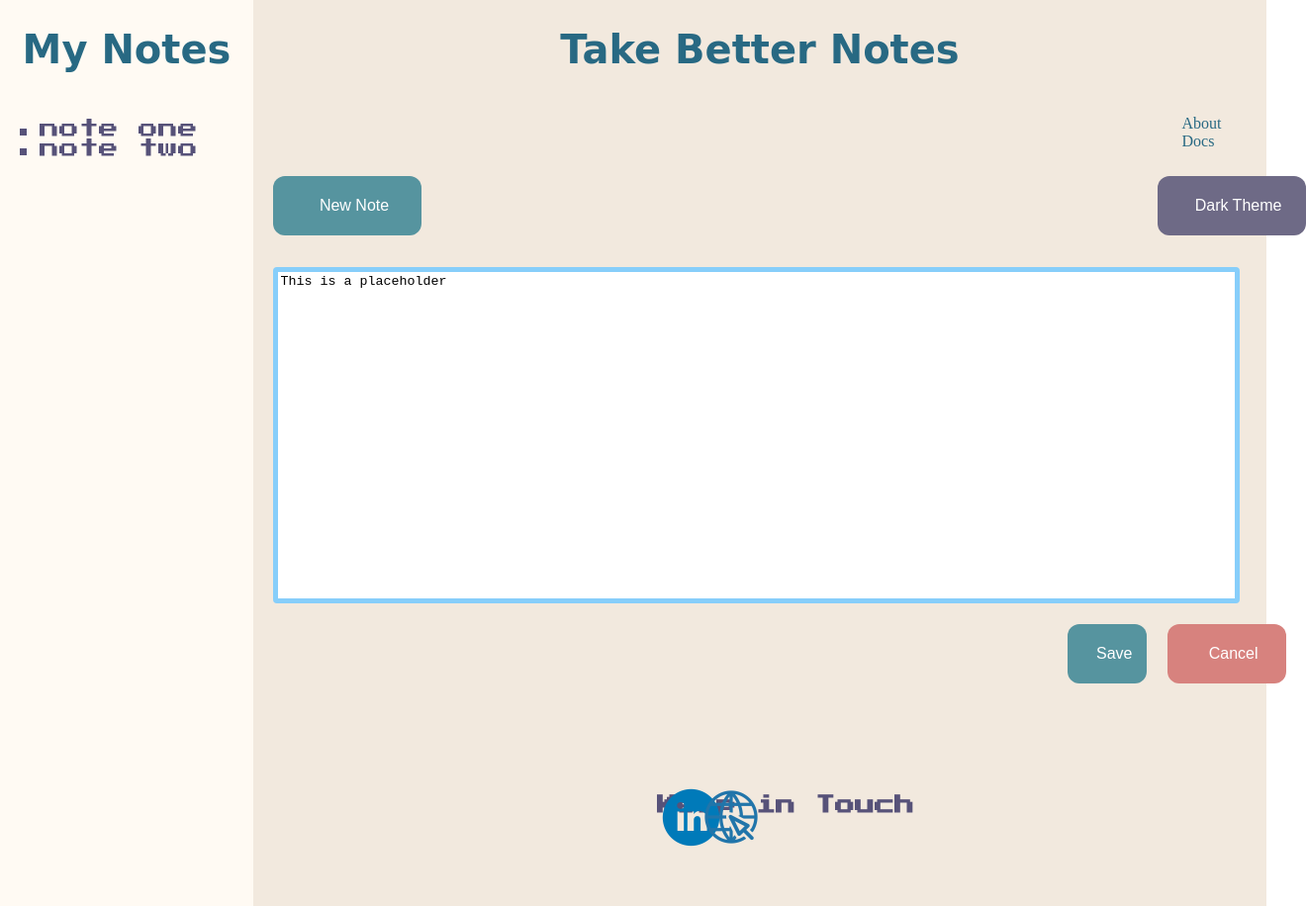
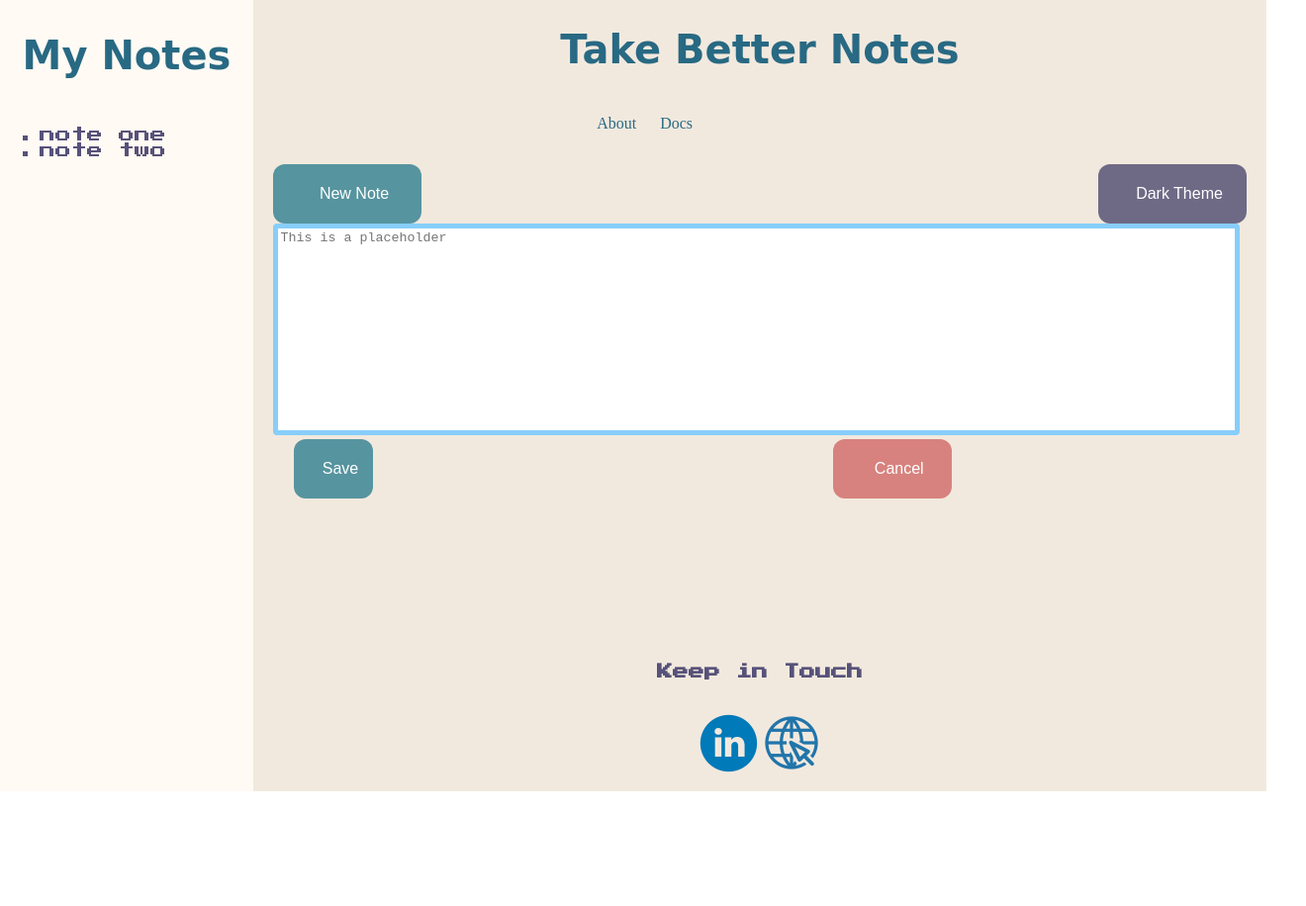
Before and after one commit to 3LilyFarmer/1620_Assignment02, a plain HTML site: page index.html in a window 1280 px wide. Shown: the whole page at 99% size, 1320 px wide, since content can reach past the window. After the commit the page ends 800 px from the top, so only its background shows below. Drawn offline with Linux system fonts and the light colour scheme; a web font is replaced by a local one.

Commit message:
add empty script foler and file, fix some convention issues, causes more formatting problems

```diff
--- a/css/stylesheet.css
+++ b/css/stylesheet.css
@@ -9,15 +9,17 @@ body{
     flex-direction: column;
 }
 
-.listing{
+.L0_listing{
     background-color: #fffaf3;
 }
+.L0_notepage, .L0_footer{
+    background-color: #f2e9de;
+}
+
 .noteL{
     list-style-type: square;
 }
-.notepage{
-    background-color: #f2e9de;
-}
+
 .navbar{
     order: 2;
     display: flex;
@@ -28,6 +30,13 @@ body{
     display: inline-block;
     padding-right: 20px;
     list-style-type: none;
+}
+
+.title_style{
+    font-size: 6vw;
+    font-family: 'Bungee Outline', cursive;
+    color: #286983;
+    text-align: center;
 }
 .button{
     border: none;
@@ -68,12 +77,6 @@ body{
     background-color: #d7827e;
 }
 
-.titleF{
-    font-family: 'Bungee Outline', cursive;
-    color: #286983;
-    font-size: 2em;
-    text-align: center;
-}
 .textF{
     font-family: 'Press Start 2P', cursive;
     color: #575279;
@@ -82,8 +85,17 @@ body{
 .navF{
     color: #286983;
 }
+.link_image{
+    display: flex;
+    justify-content: center;
+}
 .linkedin_logo{
-    margin-left: 30%;
+    width: 6.25%;
+    height: auto;
+}
+.internet_logo{
+    width: 6.25%;
+    height: auto;
 }
 
 #note_field{
@@ -98,7 +110,7 @@ body{
     border-radius: 4px;
 }
 #KIT{
-    width: 400px;
+    /* width: 400px; */
     text-align: center;
 }
 
@@ -108,84 +120,98 @@ body{
 @media screen and (min-width:600px){
     body{
         display: grid;
+        height: 100vh;
         grid-template-columns: 1fr 4fr;
+        grid-template-rows: 1fr 8fr 2fr;
     }
 
-    .listing{
+    .L0_listing{
         grid-column: 1/2;
+        grid-row: 1/-1;
+        /* display: grid;
+        grid-template-rows: 100px 1fr; */
+    }
+    .L0_notepage{
+        grid-column: 2/3;
+        grid-row: 1/3;
+        /* display: grid; */
+        /* grid-template-rows: 1.5fr 1fr 6fr; */
+    }
+    .L0_footer{
+        grid-column: 2/3;
+        grid-row: -2/-1;
+    }
+    .L1_listing_align{
+        height: inherit;
         display: grid;
-        grid-template-rows: 100px 1fr;
+        grid-template-rows: 1fr 4fr;
+    }
+    .L1_notepage_align{
+        display: grid;
+        grid-template-rows: 1.5fr 1fr 6fr;
+    }
+    .L1_footAlign{
+        display: grid;
+        grid-template-rows: 1fr 1fr;
+    }
+
+    .title_style{
+        grid-row: 1/2;
+        font-size: 40px;
+    }
+    .navbar{
+        grid-row: 2/3;
+    }
+    .L2_noteblock_align{
+        grid-row: 3/4;
     }
     .noteL{
-        grid-column: 1/2;
-    }
-    .notepage{
-        grid-column: 2/3;
-        display: grid;
-        grid-template-rows: 100px 1fr 1.5fr 5fr 1.5fr 3fr;
-    }
-    .navbar{
-        grid-column: 2/3;
         grid-row: 2/3;
-        align-self: center;
-        margin-left: 75%;
     }
     .noteB{
-        grid-row: 3/4;
-        margin: 10px 20px;
+        /* grid-row: 3/4; */
     }
     .themeB{
-        grid-row: 3/4;
-        grid-column: /-1;
-        margin-left: 78%;
-        margin-top: 10px;
+        /* grid-row: 3/4;
+        grid-column: /-1; */
     }
     .titleB{
-        grid-row: 1/2;
+        /* grid-row: 1/2; */
     }
     .titleB, .titleF{
-        grid-column: 1/3;
+        /* grid-column: 1/3; */
     }
     .saveB{
-        grid-row: 5/6;
-        grid-column: 2/3;
-        align-self: center;
-        margin-left: 60%;
+        /* grid-row: 5/6;
+        grid-column: 2/3; */
     }
     .cancelB{
-        grid-row: 5/6;
-        grid-column: 2/3;
-        align-self: center;
-        margin-left: 80%;
+        /* grid-row: 5/6;
+        grid-column: 2/3; */
     }
     .linkedin_logo{
-        grid-row: 6/7;
-        grid-column: 1/3;
-        margin-top: 8%;
-        margin-left: 40%;
+        /* grid-row: 6/7;
+        grid-column: 1/3; */
     }
     .internet_logo{
-        grid-row: 6/7;
-        grid-column: 1/3;
-        margin-top: 8%;
-        margin-left: 44%;
+        /* grid-row: 6/7;
+        grid-column: 1/3; */
     }
 
-    .titleF{
+    /* .titleF{
         font-size: 40px;
-    }
-    .textF{
+    } */
+    /* .textF{
+        grid-row: 1/2;
         font-size: 20px;
-    }
+    } */
 
     #note_field{
-        grid-row: 4/5;
-        grid-column: 1/3;
+        /* grid-row: 4/5;
+        grid-column: 1/3; */
     }
     #KIT{
-        grid-row: 6/7;
-        grid-column: 1/3;
-        align-self: center;
-        margin-left: 33%;
+        /* grid-row: 6/7;
+        grid-column: 1/3; */
     }
 }
--- a/index.html
+++ b/index.html
@@ -2,33 +2,48 @@
     <html lang="en">
         <head>
             <meta charset="UTF-8">
+            <meta name="viewport" content="width=device-width, initial-scale=1.0">
             <title>My Notebook</title>
             <link href="css/stylesheet.css" rel="stylesheet">
+            <script defer src="scripts/script.js"></script>
+
         </head>
         <body>
-            <div class="listing">
-                <h1 class="titleB titleF">My Notes</h1>
+            <header class="L0_listing">
+                <nav class="L1_listing_align">
+                    <h1 class="title_style">My Notes</h1>
                     <ul class="noteL textF">
                         <li><a>note one</a></li>
                         <li><a>note two</a></li>
                     </ul>
-            </div>
-            <div class="notepage">
-                <h1 class="titleB titleF">Take Better Notes</h1>
+                </nav>
+            </header>
+            <main class="L0_notepage">
+                <div class="L1_notepage_align">
+                    <h1 class="title_style">Take Better Notes</h1>
                     <nav class="navbar">
                         <ul class="navF">
                             <li>About</li>
                             <li>Docs</li>
                         </ul>
                     </nav>
+                    <div class="L2_noteblock_align">
                         <button class="button noteB">New Note</button>
                         <button class="button themeB">Dark Theme</button>
-                <textarea id="note_field">This is a placeholder</textarea>
+                        <textarea id="note_field" placeholder="This is a placeholder"></textarea>
                         <button class="button saveB">Save</button>
                         <button class="button cancelB">Cancel</button>
+                    </div>
+                </div>
+            </main>
+            <footer class="L0_footer">
+                <div class="L1_footAlign">
                     <h3 class="textF" id="KIT">Keep in Touch</h3>
-                <img class="linkedin_logo" src="image/linkedin_circle_color-512.png" alt="linkedin_logo" width="64" height="64">
-                <img class="internet_logo" src="image/Internet_Line-02-512.png" alt="internet_logo" width="64" height="64">
+                    <div class="link_image">
+                        <img class="linkedin_logo" src="image/linkedin_circle_color-512.png" alt="linkedin_logo">
+                        <img class="internet_logo" src="image/Internet_Line-02-512.png" alt="internet_logo">
                     </div>
+                </div>
+            </footer>
         </body>
     </html>
```
Also changed, not shown: scripts/script.js (added, +7 -0 lines), assignment01_feedback.txt (added). Lines whose indentation alone changed are shown as unchanged.
